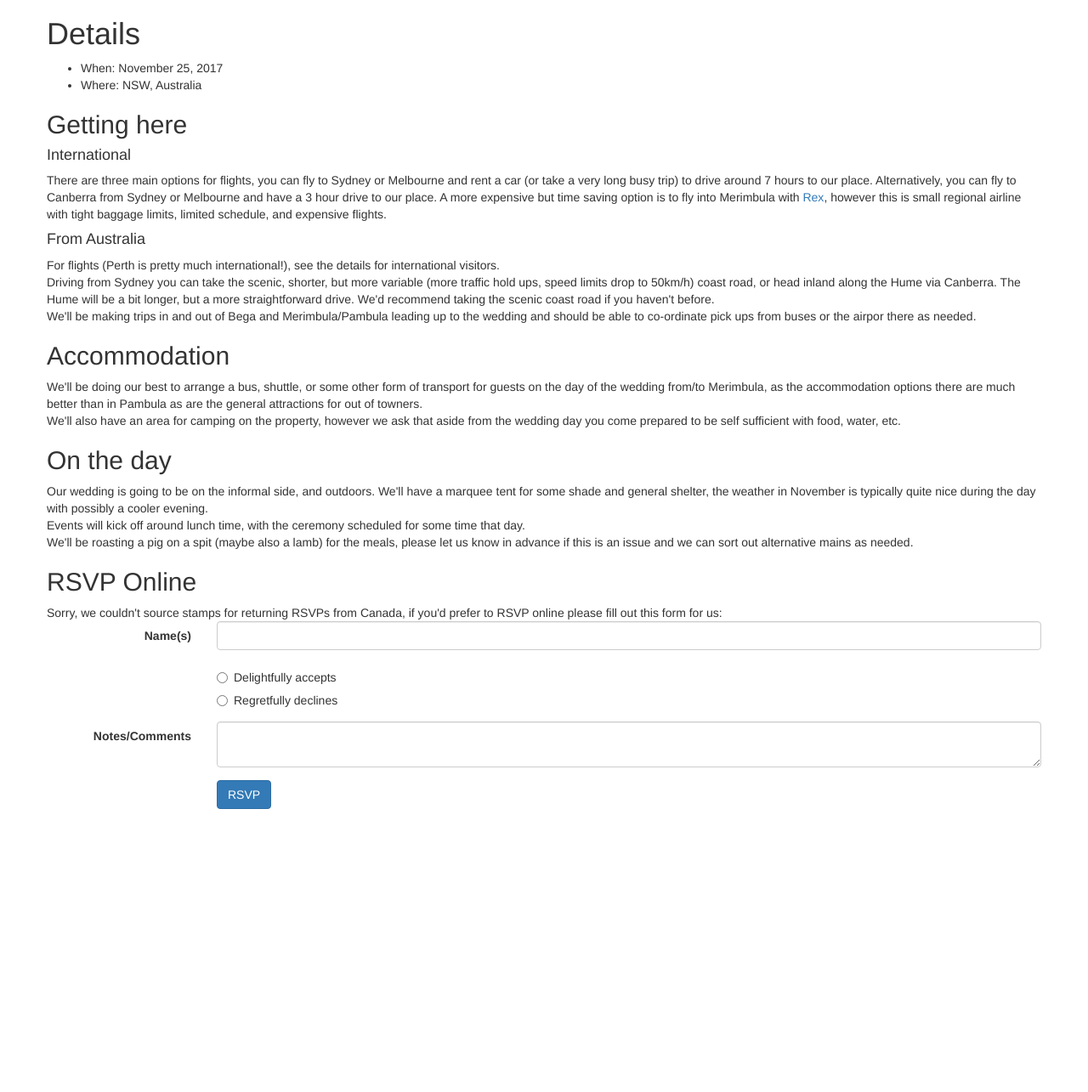
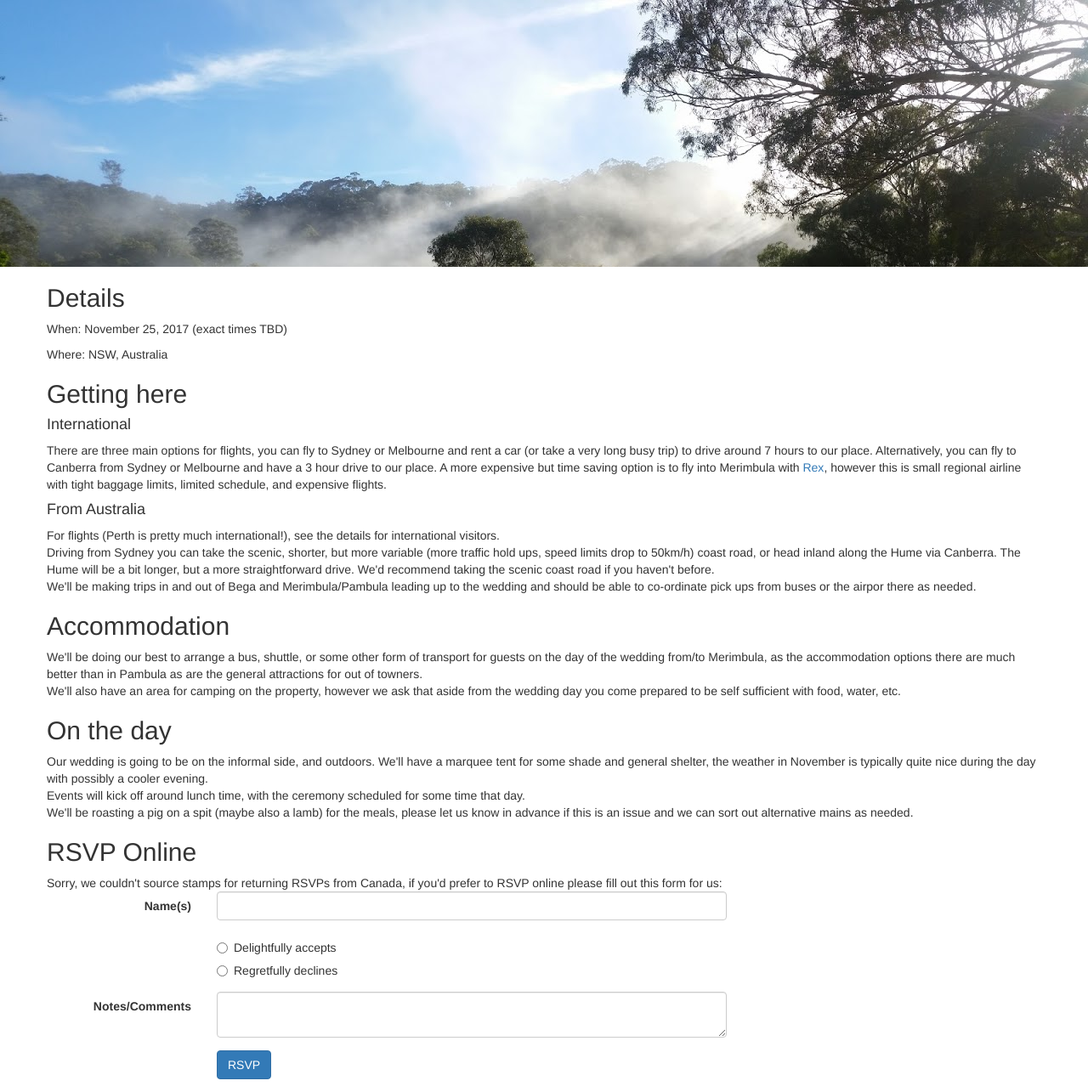
Before and after one commit to chelsea/chelseaplusdale, a Jekyll site: the page built from index.md, in a window 1280 px wide. Shown: the whole page at 85% size. Built offline with Jekyll 4.4.1, drawn with Linux system fonts in a browser that asks for light colours; before the commit the page ends 967 px from its top, so only the background shows below that.

Commit message:
Add a banner image, rejig theming

```diff
--- a/_config.yml
+++ b/_config.yml
@@ -4,9 +4,6 @@ url: "chelseaplusdale.com"
 
 # Build settings
 markdown: kramdown
-theme: minima
-gems:
-  - jekyll-feed
 exclude:
   - Gemfile
   - Gemfile.lock
--- a/_layouts/home.html
+++ b/_layouts/home.html
@@ -2,20 +2,18 @@
 <html lang="en">
   <head>
     <title>Chelsea + Dale</title>
-
     <link rel="stylesheet" href="https://maxcdn.bootstrapcdn.com/bootstrap/3.3.7/css/bootstrap.min.css" integrity="sha384-BVYiiSIFeK1dGmJRAkycuHAHRg32OmUcww7on3RYdg4Va+PmSTsz/K68vbdEjh4u" crossorigin="anonymous">
+    <link rel="stylesheet" href="/css/main.css">
   </head>
   <body>
+    <div class="wide">
+    </div>
     <div class="container">
       <div class="row">
-        <div class="home">
+        <h2>Details</h2>
 
-          <h1 class="page-heading">Details</h1>
-
-          <ul class="post-list">
-            <li>When: November 25, 2017</li>
-            <li>Where: NSW, Australia</li>
-          </ul>
+        <p>When: November 25, 2017 (exact times TBD)</p>
+        <p>Where: NSW, Australia</p>
 
         <h2>Getting here</h2>
         <h4>International</h4>
@@ -31,7 +29,6 @@
           Driving from Sydney you can take the scenic, shorter, but more variable (more traffic hold ups, speed limits drop to 50km/h) coast road, or head inland along the Hume via Canberra. The Hume will be a bit longer, but a more straightforward drive. We'd recommend taking the scenic coast road if you haven't before.
           <br/>
           We'll be making trips in and out of Bega and Merimbula/Pambula leading up to the wedding and should be able to co-ordinate pick ups from buses or the airpor there as needed.
-          </div>
         </div>
 
       <h2>Accommodation</h2>
@@ -52,11 +49,12 @@
       <h2>RSVP Online</h2>
       Sorry, we couldn't source stamps for returning RSVPs from Canada, if you'd prefer to RSVP online please fill out this form for us:
 
+      <div class="">
         <form action="https://formspree.io/chelsea.robb@gmail.com" method="POST" class="form-horizontal">
           <div class="form-group">
             <label for="guest_names" class="col-sm-2 control-label">Name(s)</label>
             <div class="col-sm-10">
-              <input type="text" name="guest_names" class="form-control" >
+              <input type="text" name="guest_names" class="form-control" required >
             </div>
           </div>
 
@@ -64,7 +62,7 @@
             <div class="col-sm-2"></div>
             <div class="radio col-sm-10">
               <label>
-                <input type="radio" name="attending" value="yes" />
+                <input type="radio" name="attending" value="yes" required />
                 Delightfully accepts
               </label>
             </div>
@@ -92,5 +90,6 @@
         </form>
       </div>
     </div>
+  </div>
   </body>
 </html>
--- /dev/null
+++ b/_sass/main.scss
@@ -0,0 +1,19 @@
+.form-control {
+  max-width: 600px;
+}
+
+body,html {
+  height: 100%;
+}
+
+.wide {
+  width:100%;
+  height:35%;
+  height:calc(35% - 1px);
+  background-image:url('/img/banner.jpg');
+  background-size:cover;
+}
+
+.wide img {
+  width:100%;
+}
--- /dev/null
+++ b/css/main.scss
@@ -0,0 +1,6 @@
+---
+# this ensures Jekyll reads the file to be transformed into CSS later
+# only Main files contain this front matter, not partials.
+---
+
+@import "main";
```
Also changed, not shown: about.md (deleted, +0 -15 lines), img/banner.jpg (added), 7 other files. Lines whose indentation alone changed are shown as unchanged.
